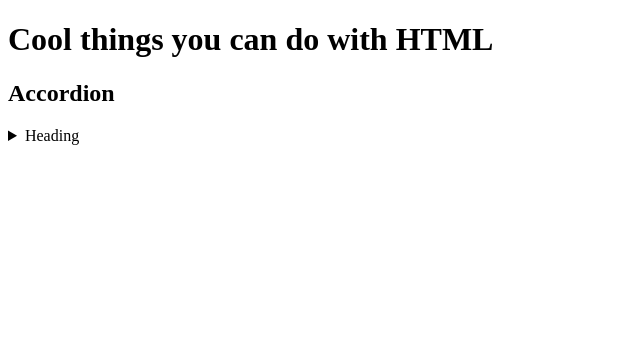
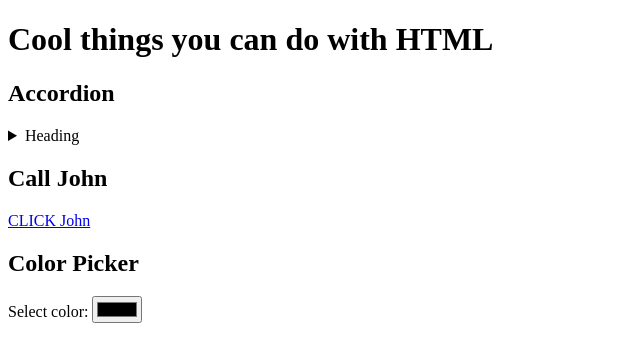
Before and after one commit to MariiaC/html-cool-things, a plain HTML site: page index.html in a window 1280 px wide. Shown: the whole page, without its empty margins (0-640 px from the left). Drawn offline with Linux system fonts and the light colour scheme.

Commit message:
upd-example

```diff
--- a/index.html
+++ b/index.html
@@ -12,5 +12,13 @@
       <summary>Heading</summary>
       <p>Content displayed after clicking on summary heading</p>
     </details>
+    <h2>Call John</h2>
+    <a href="tel:123-45-67">CLICK John</a>
+    <h2>Color Picker</h2>
+    <label for="sel-color">Select color:</label>
+    <input type="color" id="sel-color" name="sel-color" />
+    <!-- <h2>Progress</h2>
+    <label for="skills">HTML skills:</label>
+    <progress id="skills" value="90" max="100"></progress> 90% -->
   </body>
 </html>
```
